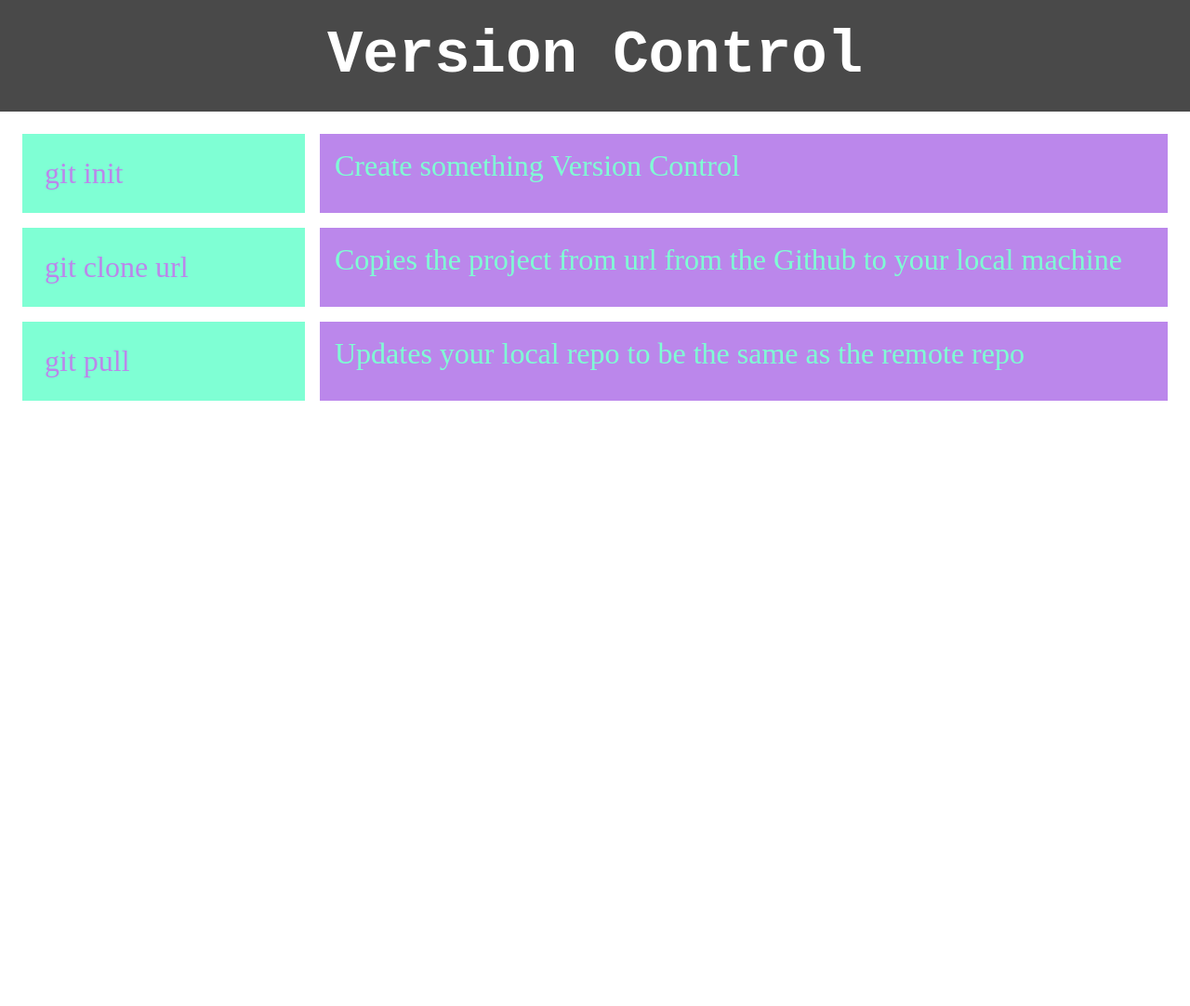
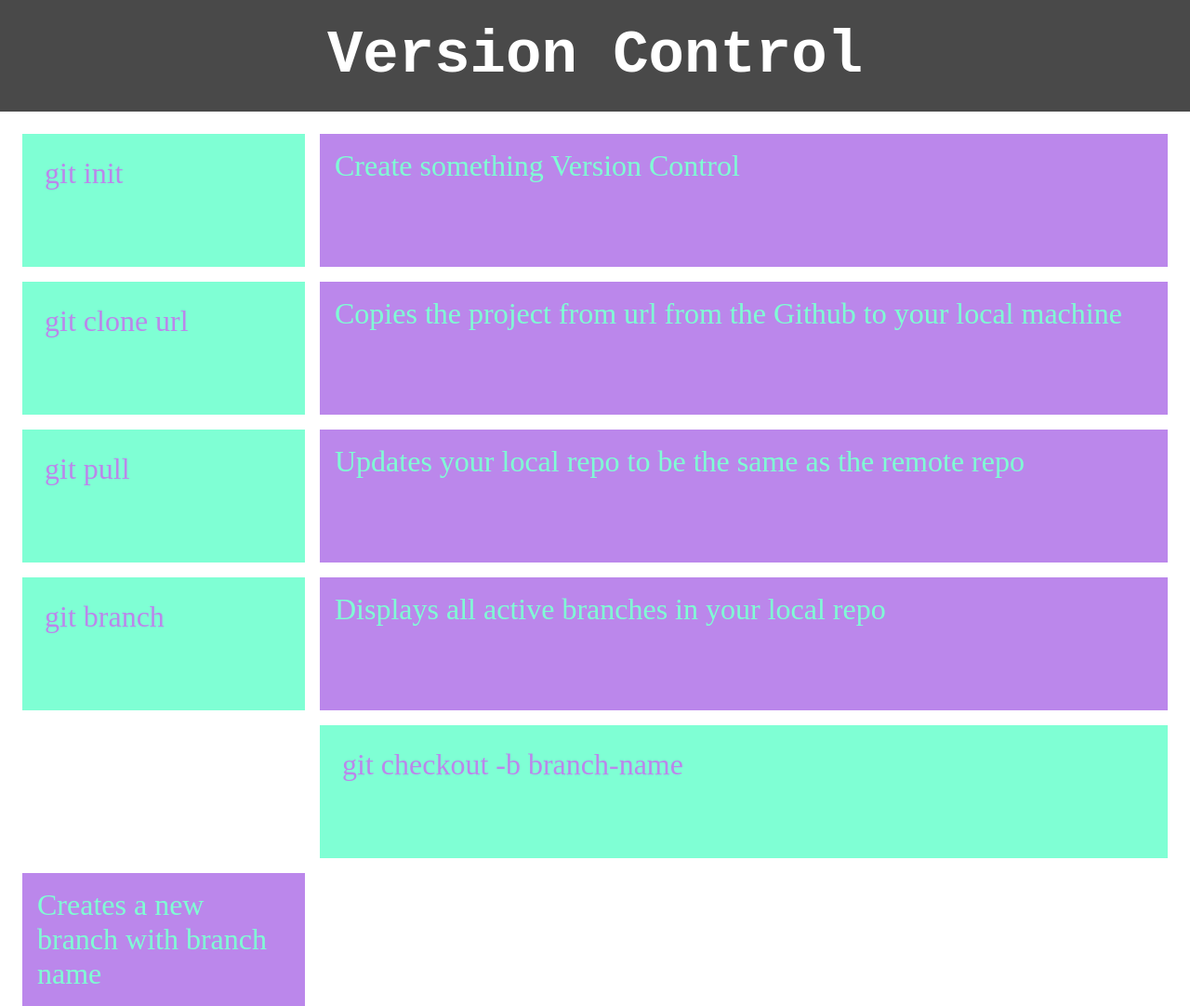
Before and after one commit to yevhenii-kapustian/version-control, a plain HTML site: page index.html in a window 1280 px wide. Shown: the whole page at 93% size. Before the commit the page ends 800 px from the top, so only its background shows below. Drawn offline with Linux system fonts and the light colour scheme.

Commit message:
added a couple of divs in html

```diff
--- a/index.html
+++ b/index.html
@@ -20,6 +20,12 @@
 
         <div class="git-commands__command">git pull</div>
         <div class="git-commands__effect">Updates your local repo to be the same as the remote repo</div>
+
+        <div class="git-commands__command">git branch</div>
+        <div class="git-commands__effect">Displays all active branches in your local repo</div>
+_
+        <div class="git-commands__command">git checkout -b branch-name</div>
+        <div class="git-commands__effect">Creates a new branch with branch name</div>
     </main>
 
 </body>
```
